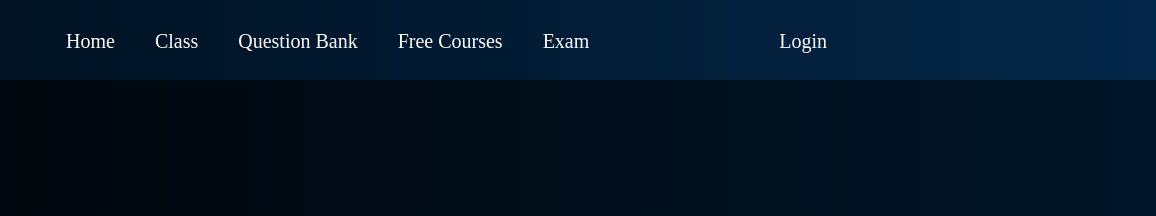
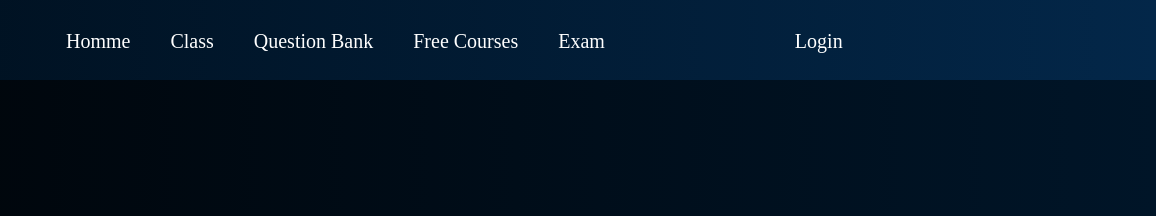
Before and after one commit to nubeceo/Pal.github.io, a plain HTML site: page index.html in a window 1280 px wide. Shown: the top 216 px of the page, 124-1280 px from the left. Drawn offline with Linux system fonts and the light colour scheme.

Commit message:
Update index.html
home

```diff
--- a/index.html
+++ b/index.html
@@ -28,7 +28,7 @@
         </label>
 
         <ul class="dn43iuhr6gtt">
-            <li><a href="home.html">Home</a></li>
+            <li><a href="home.html">Homme</a></li>
             <li class="classeslist"><a href="class.html">Class</a></li>
             <!-- <li class="sublist"><a href="subject.html">Subjects</a></li> -->
             <li class="year"><a href="#class">Question Bank</a></li>
```
